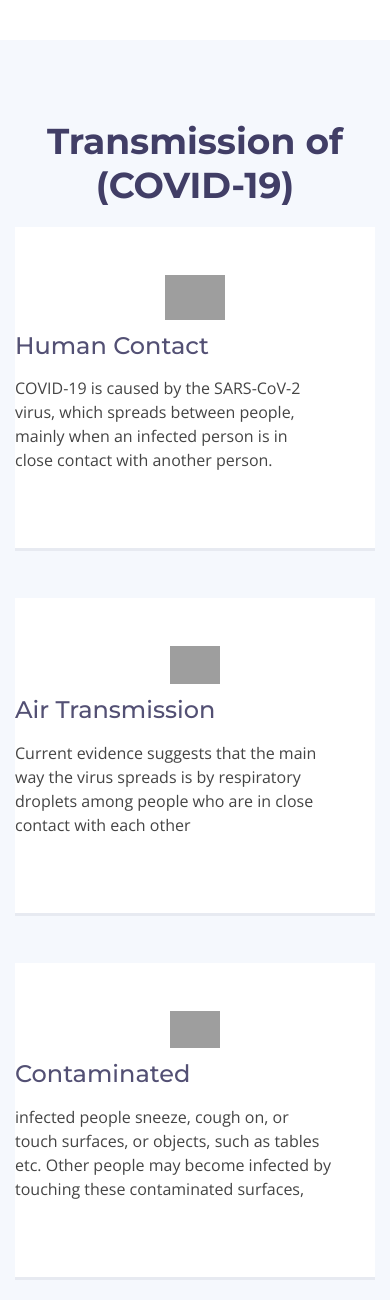
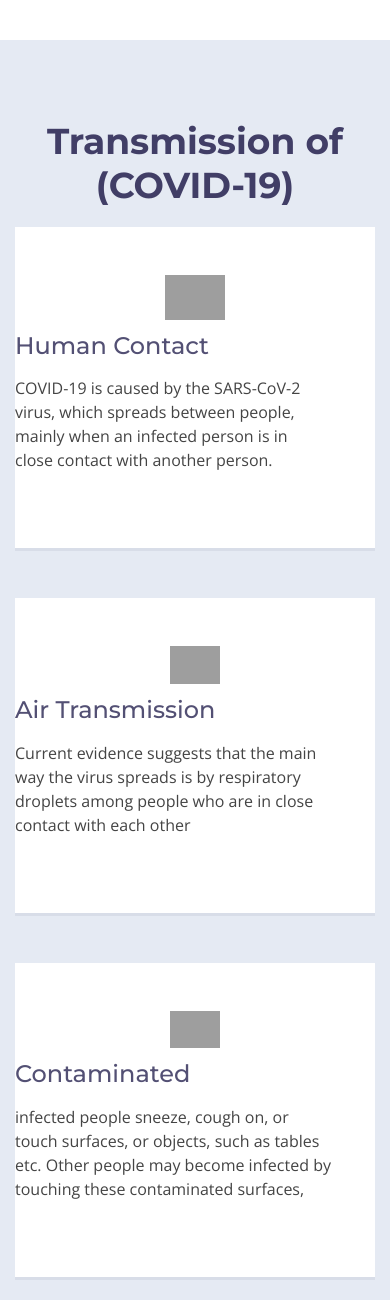
Before and after one commit to laetitia123/akikatest, a Django app: page / in a window 390 px wide; the page is wider, and only the part inside the window is pictured. Shown: the part 4988-6288 px from the top of that part. Run offline with Django 3.2, Linux system fonts and the light colour scheme; some libraries are stand-ins or nearby versions; some web fonts are replaced; grey boxes are pictures that could not be loaded.

```diff
--- a/akikaapp/static/css/style.css
+++ b/akikaapp/static/css/style.css
@@ -1500,12 +1500,13 @@ transition: all .2s ease-in-out;
 
   #pricing {
     padding-bottom: 30px;
-    background:#f5f8fd;
+    background:#e5eaf3;
+
   }
 
   #pricing .card {
     margin-bottom: 50px;
-    background-color: #fff;
+    background-color:white;
   }
 }
 
```
